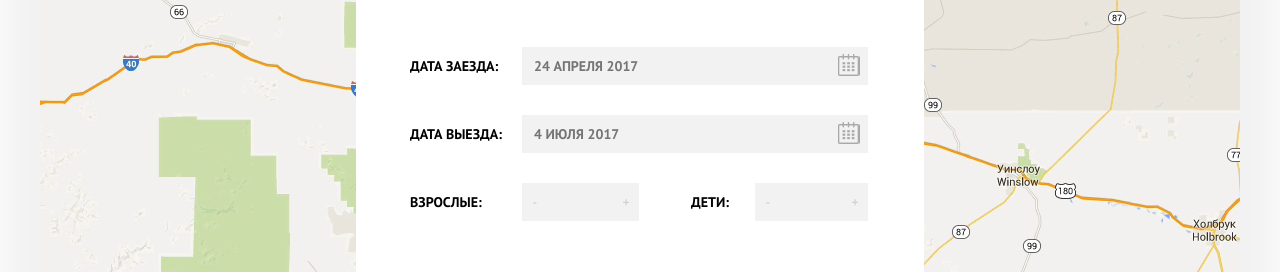
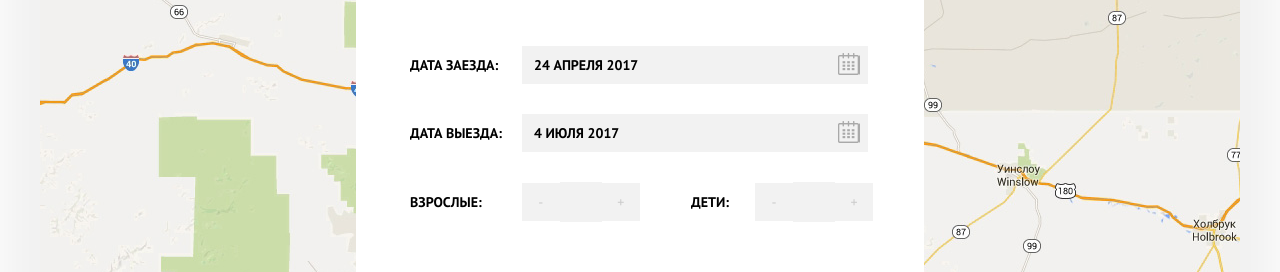
Before and after one commit to IvanTimofeev87/985277-sedona-25, a plain HTML site: page index.html in a window 1280 px wide. Shown: the part 2100-2372 px from the top of the page. Drawn offline with Linux system fonts and the light colour scheme.

Commit message:
форма поиска
изменил input на textarea

```diff
--- a/css/style.css
+++ b/css/style.css
@@ -420,6 +420,7 @@ a {
 .input-wrap {
     width: 346px;
     position: relative;
+    display: flex;
 }
 
 .input-wrap:after {
@@ -442,12 +443,18 @@ a {
     background-image: url(../img/calendar3.png);
 }
 
-.hotels-search-date-form input {
+.hotels-search-date-form textarea {
     width: 100%;
     border: none;
     box-sizing: border-box;
     padding-bottom: 6px;
     padding-top: 6px;
+}
+
+.check-in-date,
+.check-out-date {
+    height: 38px;
+    resize: none;
 }
 
 .find-button {
--- a/index.html
+++ b/index.html
@@ -101,13 +101,13 @@
                     <div class="row">
                         <label for="check-in" class="label">ДАТА ЗАЕЗДА: </label>
                         <div class="input-wrap">
-                            <input type="text" id="check-in" class="check-in-date" name="check-in-date" placeholder="24 АПРЕЛЯ 2017" />
+                            <textarea id="check-in" class="check-in-date" name="check-in-date">24 апреля 2017</textarea>
                         </div>
                     </div>
                     <div class="row">
                         <label for="check-out" class="label">ДАТА ВЫЕЗДА: </label>
                         <div class="input-wrap">
-                            <input type="text" id="check-out" class="check-out-date" name="check-out-date" placeholder="4 ИЮЛЯ 2017" />
+                            <textarea id="check-out" class="check-out-date" name="check-out-date">4 июля 2017</textarea>
                         </div>
                     </div>
                     <div class="row">
```
